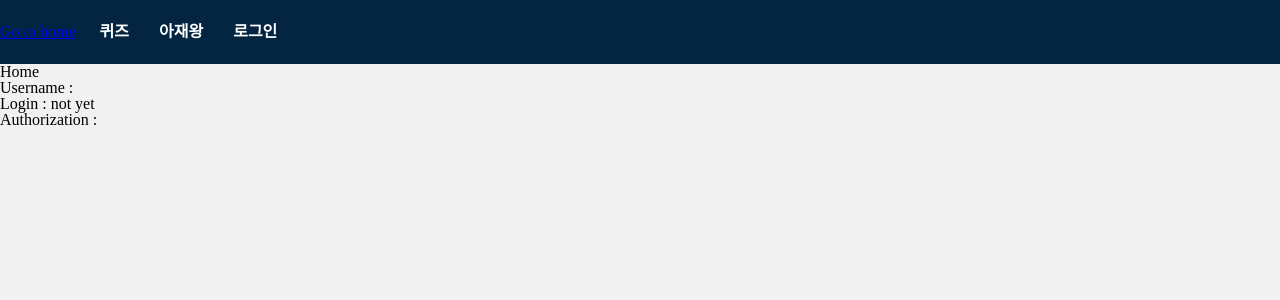
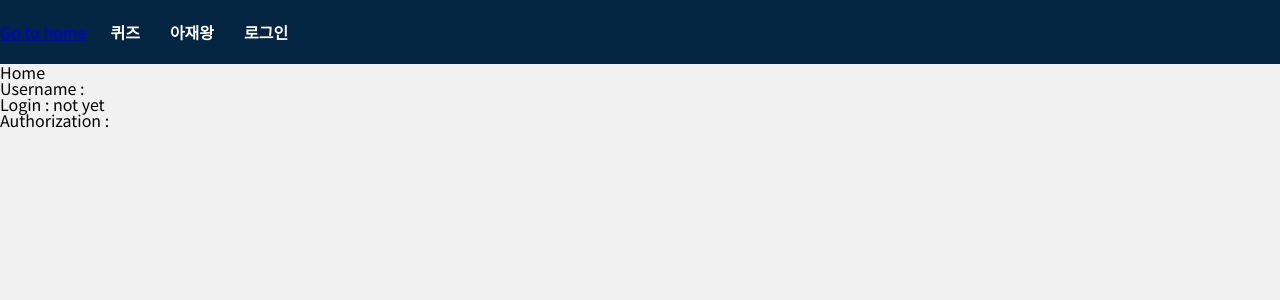
Before and after one commit to Wooin-dev/HAHAHA-Front, a React (Create React App) app: page / in a window 1280 px wide. Shown: the top 300 px of the page. Built offline with nearby package versions, Linux system fonts and the light colour scheme.

Commit message:
[css] 폰트 설정 노토산스 기본

```diff
--- a/src/index.css
+++ b/src/index.css
@@ -1,7 +1,9 @@
 @import "reset.css";
+@import url('https://fonts.googleapis.com/css2?family=Noto+Sans+KR&display=swap');
 
 body {
     background-color: #f1f1f1;
+    font-family: "Noto Sans KR", sans-serif;
 }
 
 .root-wrap {
```
